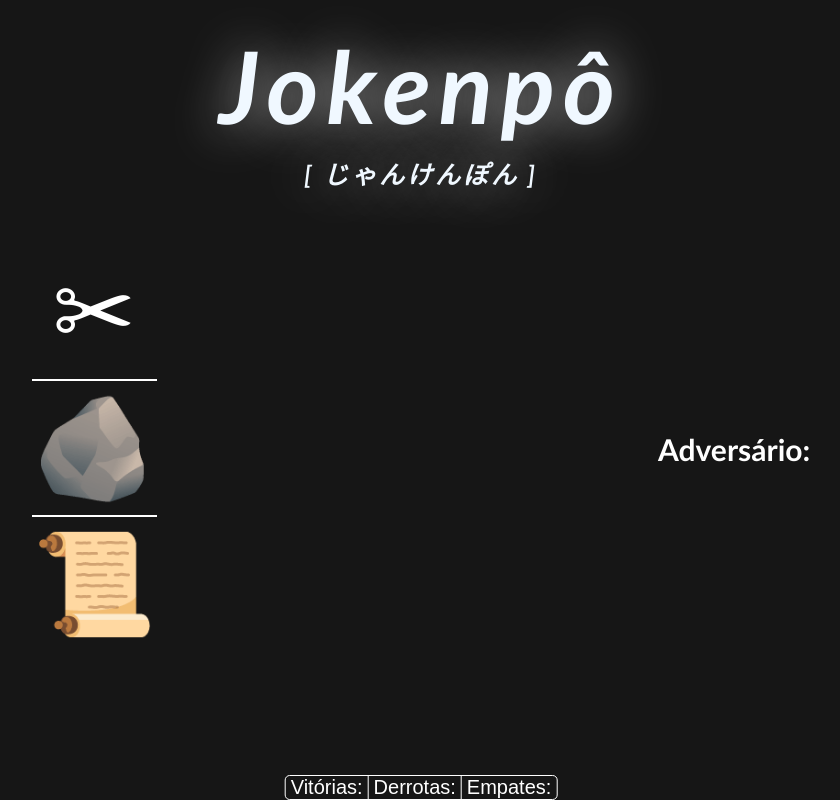
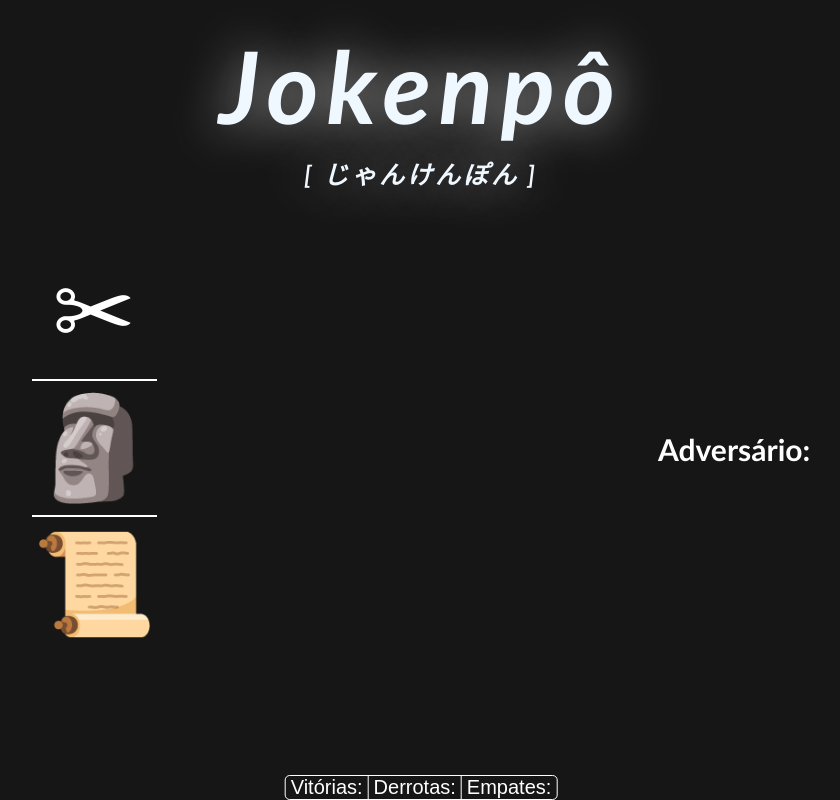
Before and after one commit to mateus-s-a/jokenpo, a plain HTML site: page index.html in a window 1280 px wide. Shown: the whole page, without its empty margins (219-1059 px from the left). Drawn offline with Linux system fonts and the light colour scheme.

Commit message:
index.html

```diff
--- a/index.html
+++ b/index.html
@@ -16,7 +16,7 @@
         <div class="cx_escolha">
             <span class="tesoura">✂</span>
             <hr>
-            <span class="pedra">🪨</span>
+            <span class="pedra">🗿</span>
             <hr>
             <span class="papel">📜</span>
         </div>
```
